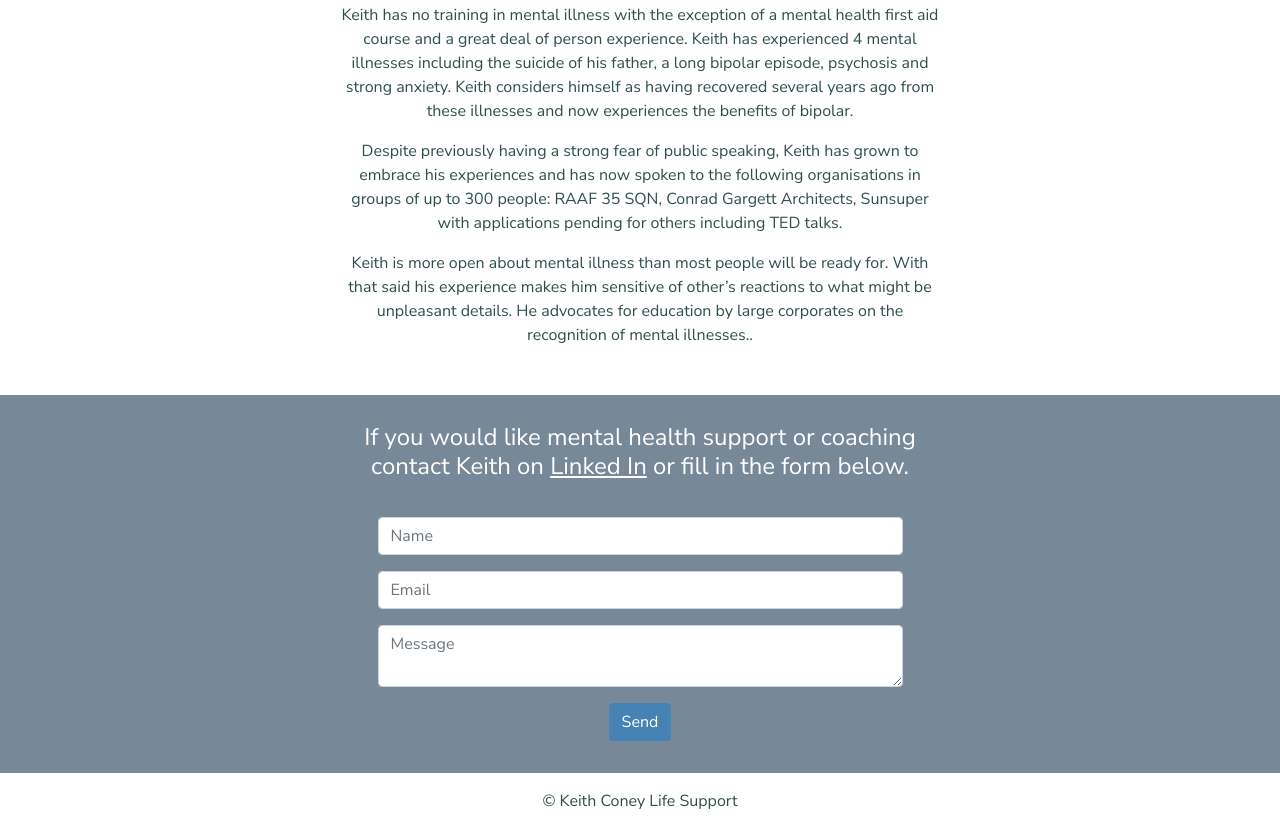
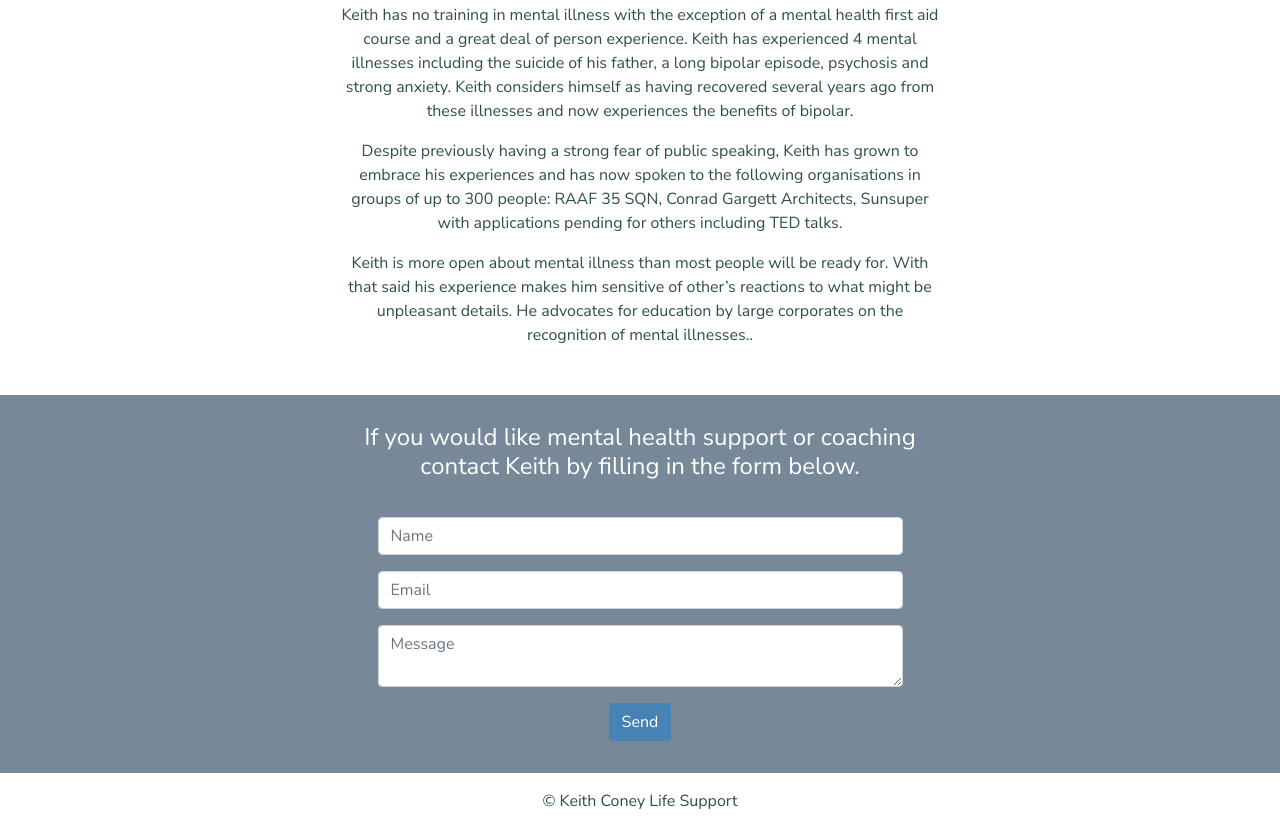
Before and after one commit to keith-coney/website, a website: page index.html in a window 1280 px wide. Shown: the part 1184-2013 px from the top of the page. Drawn offline with nearby package versions, Linux system fonts and the light colour scheme.

Commit message:
contact info rm linked in

```diff
--- a/index.html
+++ b/index.html
@@ -98,7 +98,7 @@
         <div class="row">
           <div class="col-12 ">
             <h4 class="py-1">
-              If you would like mental health support or coaching contact Keith on <a href="https://www.linkedin.com/in/keith-coney-00a39555/" target="_blank">Linked In</a> or fill in the form below.
+              If you would like mental health support or coaching contact Keith by filling in the form below.
             </h4>
           </div>
         </div>
```
